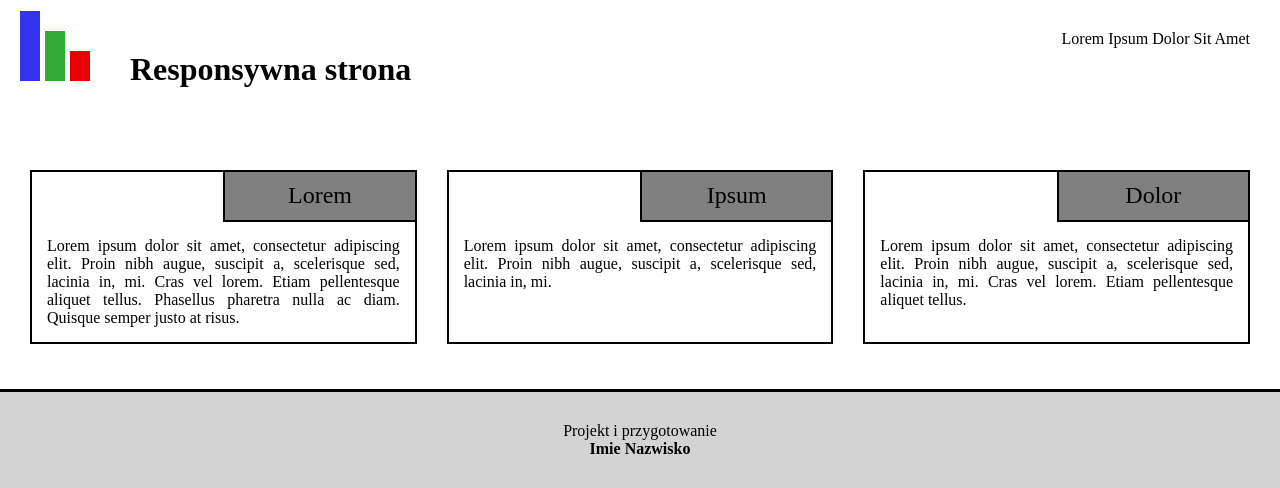
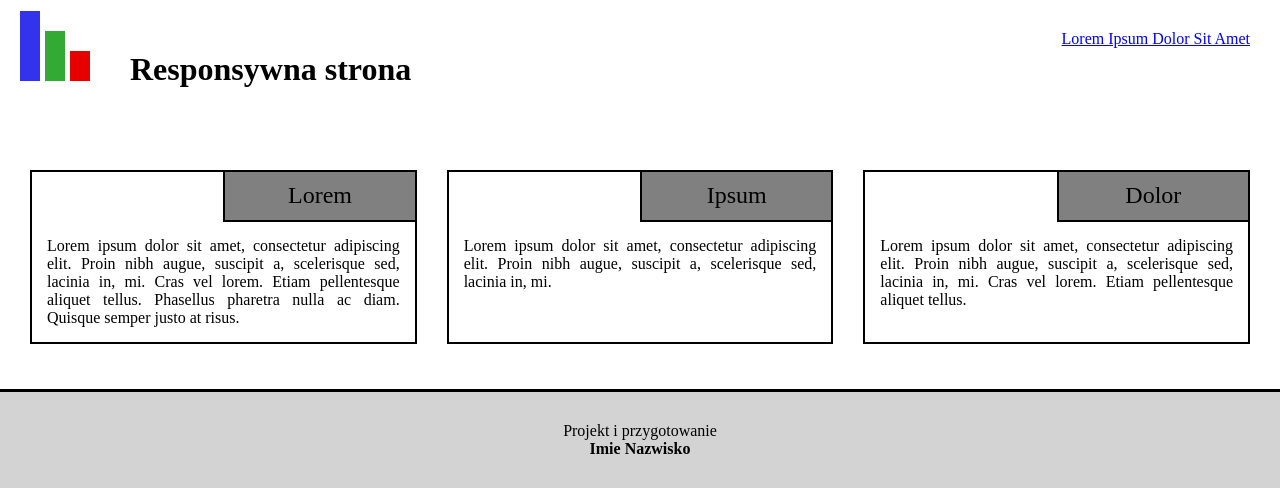
Before and after one commit to RedHot099/PodstawyAplikacjiInternetowych, a PHP site: page /rs.html in a window 1280 px wide. Shown: the top 488 px of the page. Run offline with PHP 8.4, Linux system fonts and the light colour scheme.

Commit message:
Update styl2.css

```diff
--- a/lab2/styl2.css
+++ b/lab2/styl2.css
@@ -26,6 +26,11 @@ p {
 
 p.hamburger {
 	display: none
+}
+
+nav {
+	color: blue;
+	text-decoration: underline;
 }
 
 img {
```
